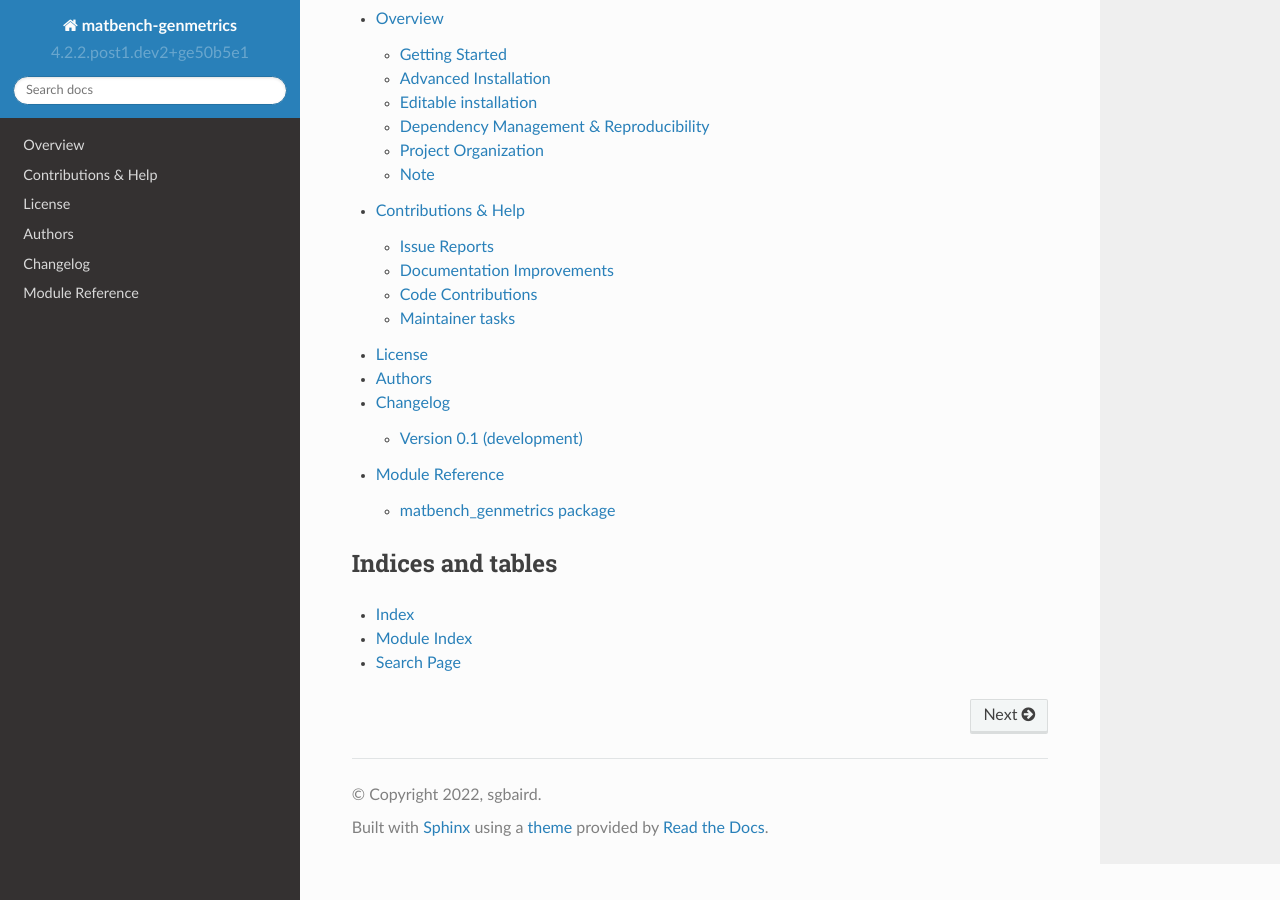
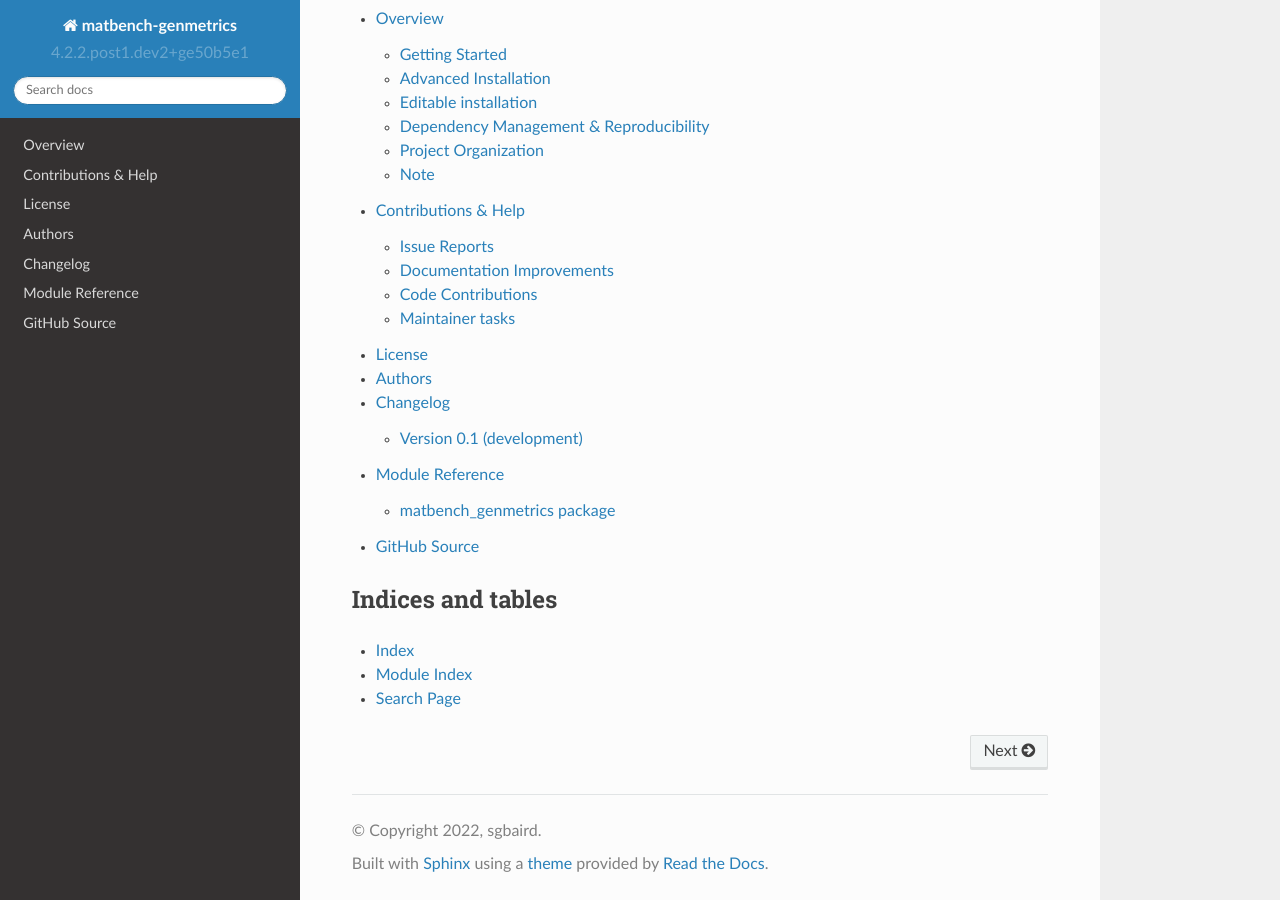
Before and after one commit to sparks-baird/matbench-genmetrics, a Sphinx documentation site: the page built from docs/index.md, in a window 1280 px wide and 900 px high, scrolled down 617 px. Built offline with Sphinx 7.4.7 and the Read the Docs theme 2.0.0, drawn with Linux system fonts in a browser that asks for light colours.

Commit message:
add github source link in sidebar

````diff
--- a/docs/index.md
+++ b/docs/index.md
@@ -43,6 +43,7 @@ License <license>
 Authors <authors>
 Changelog <changelog>
 Module Reference <api/modules>
+GitHub Source <https://github.com/sparks-baird/matbench-genmetrics>
 ```
 
 ## Indices and tables
````
